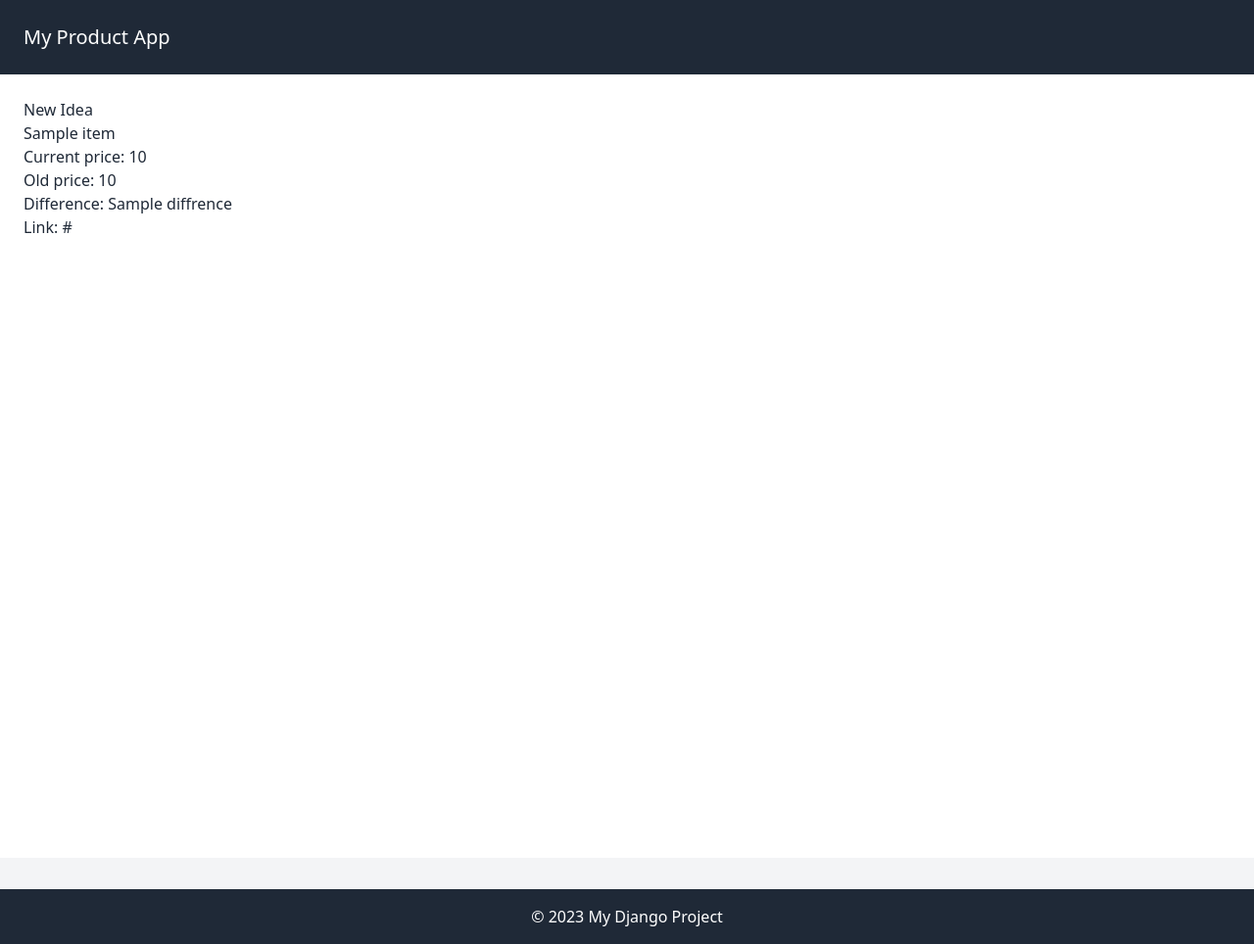
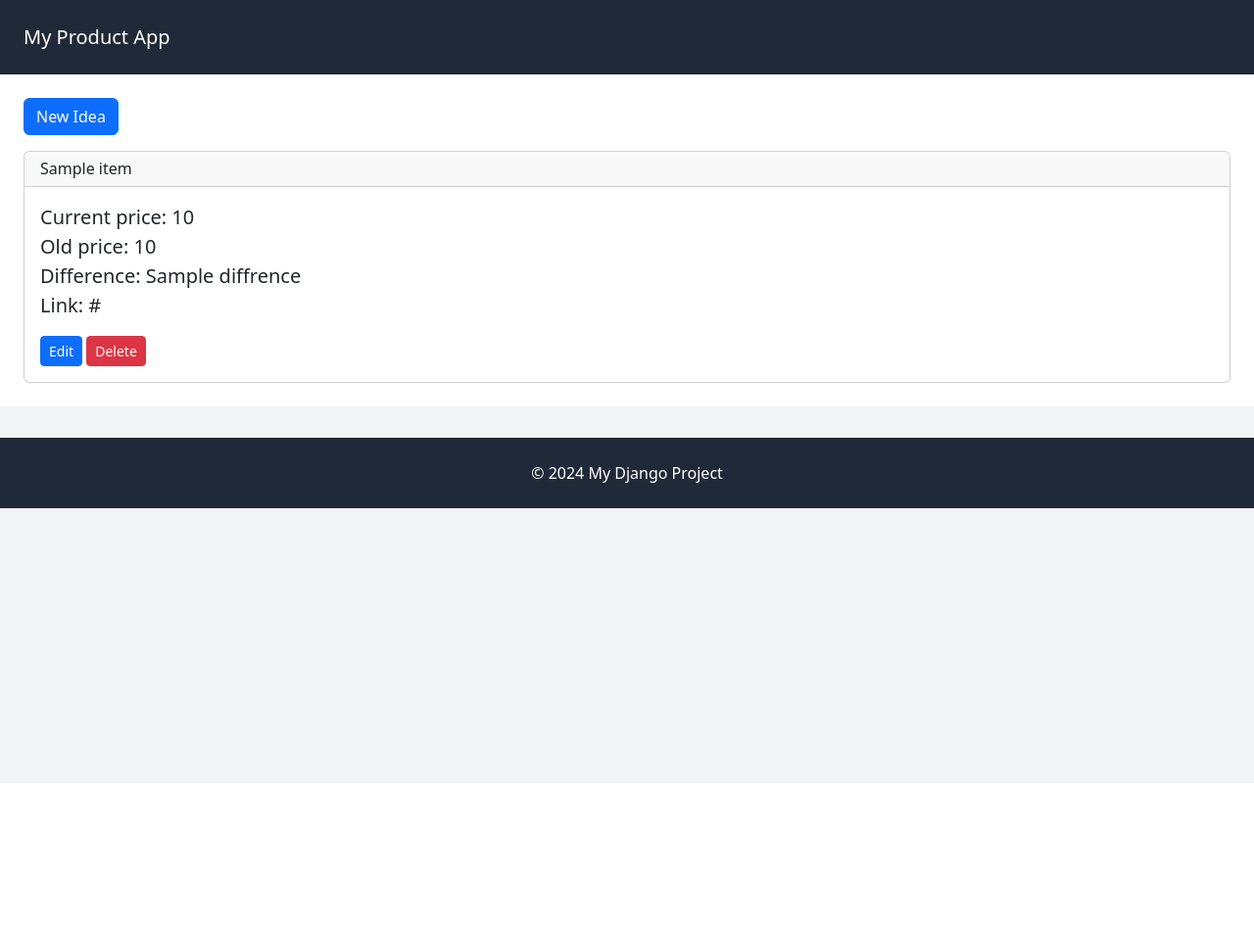
Before and after one commit to tihitnag/price_tracker, a Django app: template link/templates/links/main.html in a window 1280 px wide. Shown: the whole page at 98% size. After the commit the page ends 519 px from the top, so only its background shows below. Run offline with Django 5.2, Linux system fonts and the light colour scheme; the template is opened without the code that fills it: most values are stand-ins (such as "Sample title", 1, 10 or a date in 2020).

Commit message:
feat: price change update on fetch from web scraper and delete feature

```diff
--- a/link/templates/links/main.html
+++ b/link/templates/links/main.html
@@ -20,6 +20,20 @@
                     <div>Difference: {{ item.diffrence }}</div>
                     <div>Link: <a href="{{ item.url }}" target="_blank">{{ item.url }}</a></div>
                 </div>
+                <div>
+                    <!-- Edit Button -->
+                    <button type="button" class="btn btn-primary btn-sm">
+                        <i class="bi bi-pencil"></i> Edit
+                    </button>
+
+                    <!-- Delete Button -->
+                    <form action="{% url 'delete-link' item.pk %}" method="post" style="display: inline;">
+                        {% csrf_token %}
+                        <button type="button" class="btn btn-danger btn-sm">
+                            <i class="bi bi-trash"></i> Delete
+                        </button>
+                    </form>
+                </div>
             </div>
         </div>
     {% endfor %}
--- a/price_track/templates/base.html
+++ b/price_track/templates/base.html
@@ -4,8 +4,12 @@
     <meta charset="UTF-8">
     <meta name="viewport" content="width=device-width, initial-scale=1.0">
     <title>{% block title %}My Django App{% endblock %}</title>
+    <!-- Bootstrap CSS -->
+    <link href="https://cdn.jsdelivr.net/npm/bootstrap@5.3.2/dist/css/bootstrap.min.css" rel="stylesheet">
+
     {% load static %}
 
+    <!-- Tailwind CSS -->
     <link href="{% static 'css/output.css' %}" rel="stylesheet">
 </head>
 <body class="font-sans bg-gray-100 text-gray-800">
@@ -18,14 +22,17 @@
     </div>
 
     <!-- Main Content -->
-    <div class="container mx-auto p-6 bg-white h-screen">
+    <div class="container mx-auto p-6 bg-white h-[calc(100vh-12rem)] overflow-y-auto">
         {% block content %}{% endblock %}
     </div>
 
+
+
     <!-- Footer -->
     <div class="text-center p-4 mt-8 bg-gray-800 text-white">
-        &copy; 2023 My Django Project
+        &copy; 2024 My Django Project
     </div>
+    <script src="https://cdn.jsdelivr.net/npm/bootstrap@5.3.2/dist/js/bootstrap.bundle.min.js"></script>
 
 </body>
 </html>
--- a/price_track/urls.py
+++ b/price_track/urls.py
@@ -16,10 +16,10 @@ Including another URLconf
 """
 from django.contrib import admin
 from django.urls import path , include
-from link.views import home_view
-
+from link.views import home_view , link_delete_view
 urlpatterns = [
     path("admin/", admin.site.urls),
     path("products/",include("products.urls")),
     path("",home_view,name="home"),
+    path('<int:pk>/delete/', link_delete_view, name='delete-link'),
 ]
--- a/products/urls.py
+++ b/products/urls.py
@@ -3,6 +3,6 @@ from . import views
 urlpatterns = [
     path('',views.ProductListView.as_view(),  name="product-list"),
     path('add',views.ProductAddView.as_view(),  name="add-product"),
-     path('<int:pk>/delete/', views.ProductDeleteView.as_view(), name='delete-product'),
+    path('<int:pk>/delete/', views.ProductDeleteView.as_view(), name='delete-product'),
 
 ]
```
Also changed, not shown: link/models.py (+29 -1 lines), link/views.py (+14 -2 lines), db.sqlite3.
